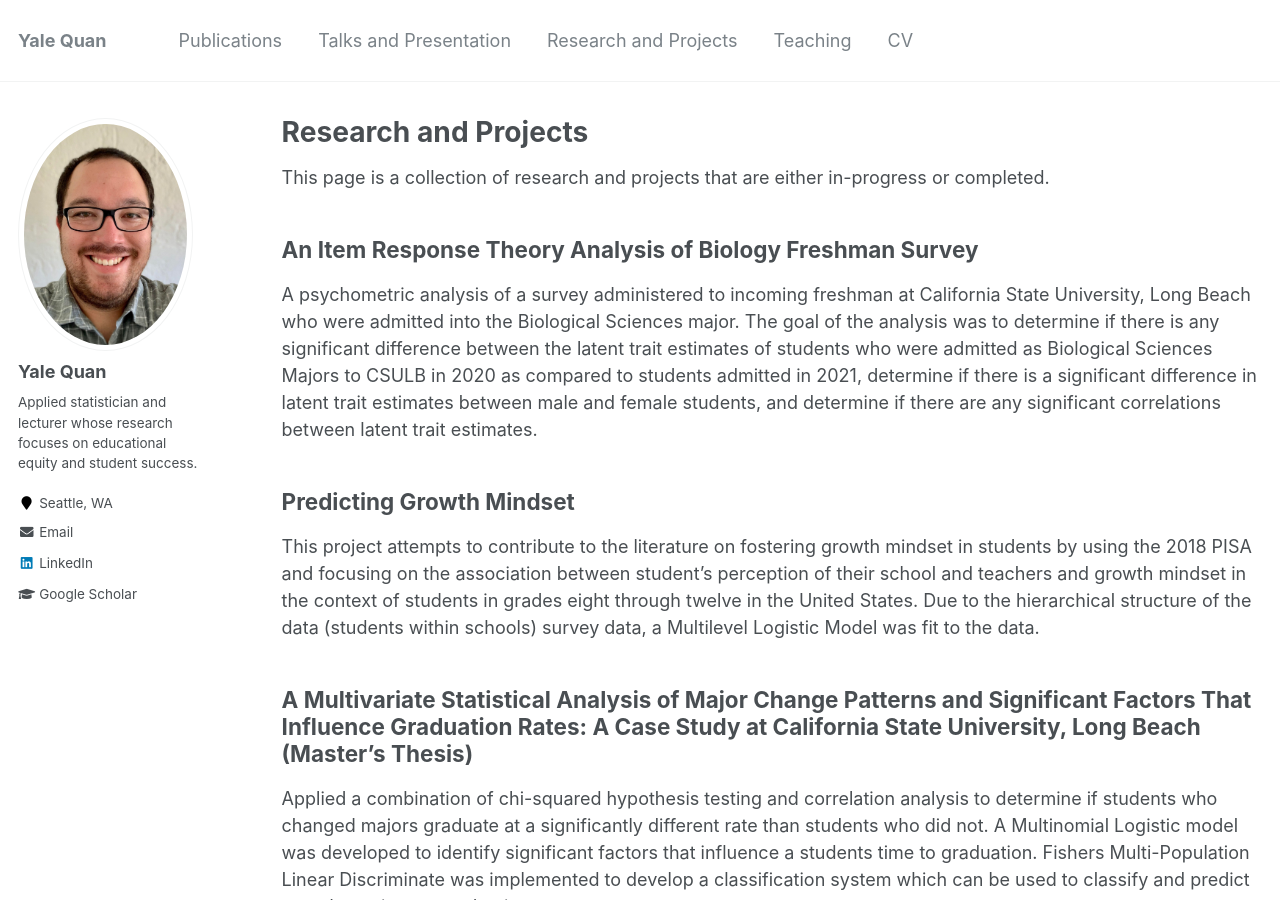
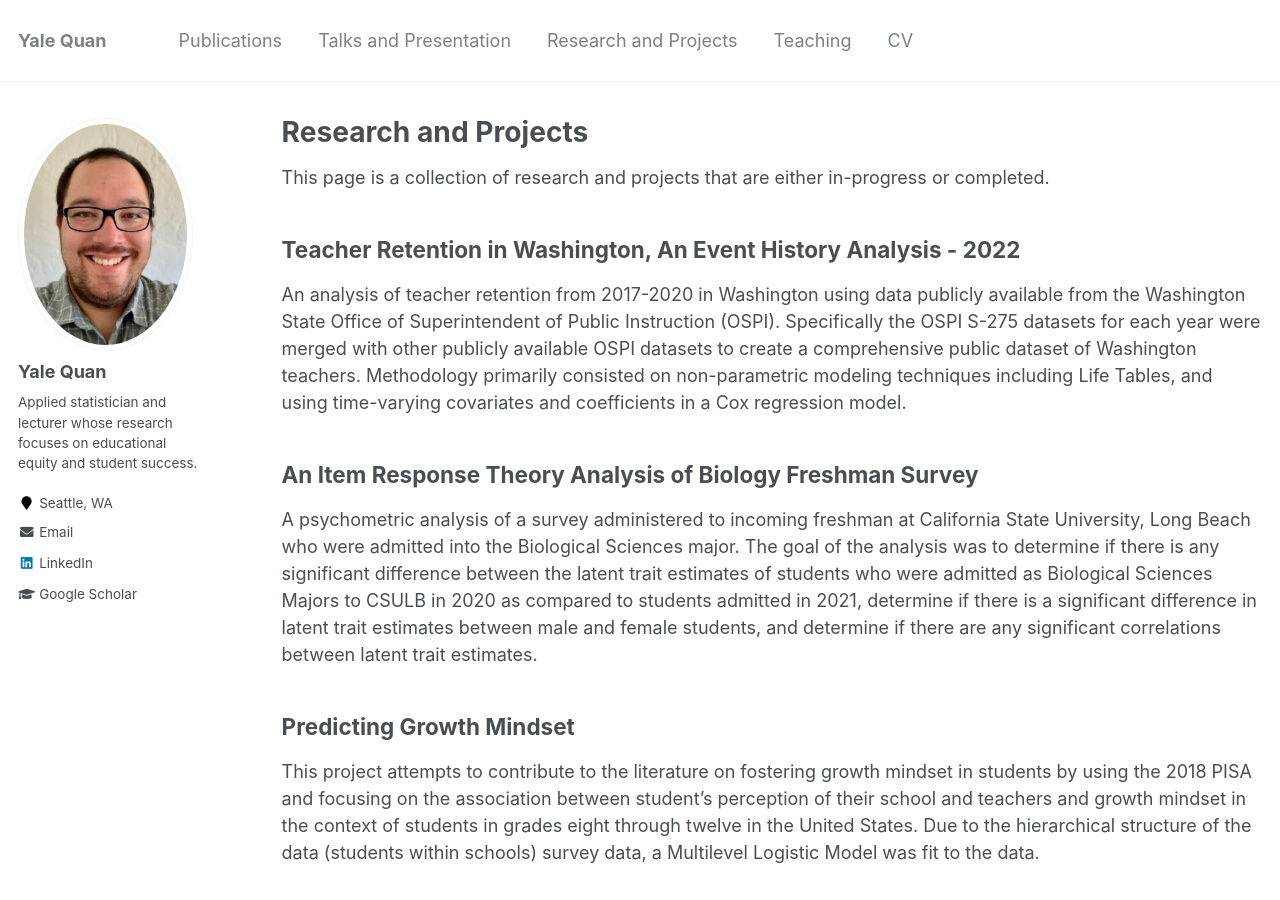
Before and after one commit to yalequan/yalequan.github.io, a Jekyll site: the page built from _pages/research-projects.md, in a window 1280 px wide and 900 px high. Built offline with Jekyll 4.4.1, drawn with Linux system fonts in a browser that asks for light colours.

Commit message:
Updating projects

```diff
--- a/_pages/research-projects.md
+++ b/_pages/research-projects.md
@@ -6,6 +6,10 @@ author_profile: true
 ---
 
 This page is a collection of research and projects that are either in-progress or completed.
+
+## Teacher Retention in Washington, An Event History Analysis - 2022
+
+An analysis of teacher retention from 2017-2020 in Washington using data publicly available from the Washington State Office of Superintendent of Public Instruction (OSPI). Specifically the OSPI S-275 datasets for each year were merged with other publicly available OSPI datasets to create a comprehensive public dataset of Washington teachers. Methodology primarily consisted on non-parametric modeling techniques including Life Tables, and using time-varying covariates and coefficients in a Cox regression model.
 
 ## An Item Response Theory Analysis of Biology Freshman Survey
 
```
Also changed, not shown: _pages/teaching-experience.md (+4 -0 lines), 2 other files.
